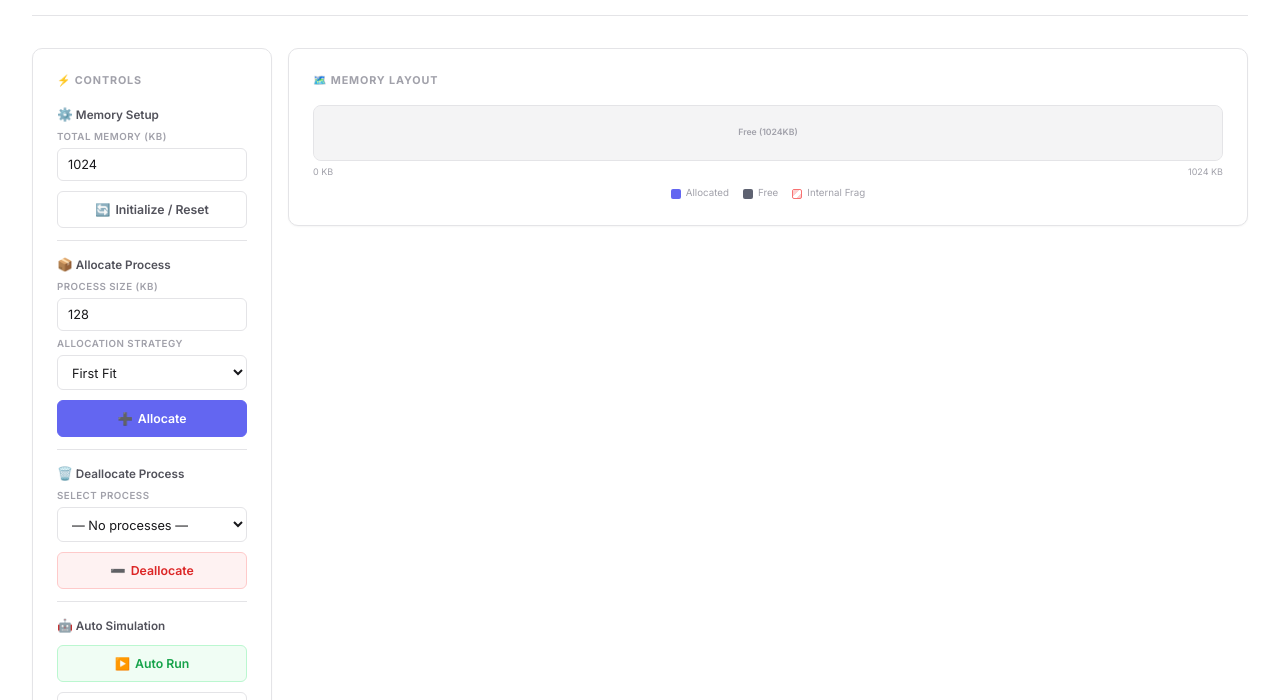
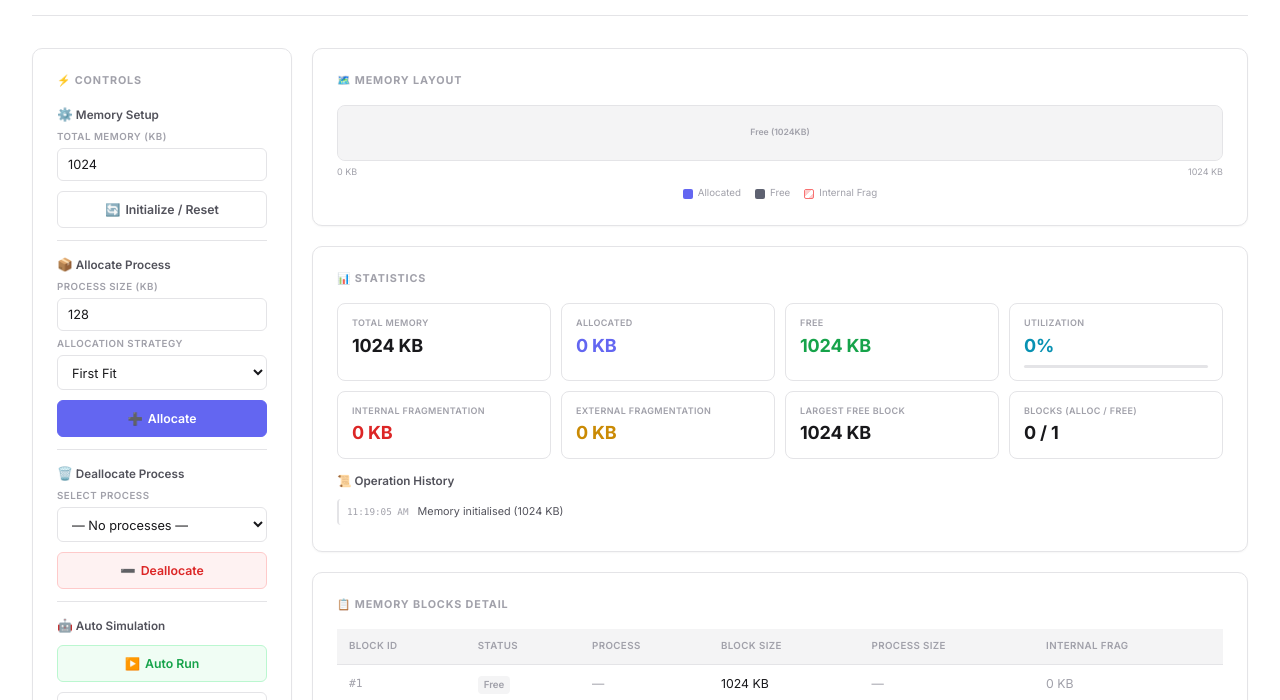
Before and after one commit to nitishhansa1/memory-fragmentation-simulator, a website built with Vite: page index.html in a window 1280 px wide. Shown: the part 93-793 px from the top of the page. Built offline with nearby package versions, Linux system fonts and the light colour scheme.

Commit message:
fix: layout overlap by wrapping main content panels in a flex container

```diff
--- a/index.html
+++ b/index.html
@@ -25,6 +25,8 @@
         <div id="controls"></div>
       </aside>
 
+      <!-- Main Content -->
+      <div class="main-content">
         <!-- Memory Map -->
         <section class="panel" id="memoryMapPanel">
           <div class="panel-title">🗺️ Memory Layout</div>
@@ -67,6 +69,7 @@
             </div>
           </div>
         </section>
+      </div>
     </main>
   </div>
 
--- a/src/style.css
+++ b/src/style.css
@@ -66,12 +66,19 @@ body {
 /* ─── Layout ─── */
 .dashboard {
   display: grid;
-  grid-template-columns: 240px 1fr;
-  gap: 16px;
+  grid-template-columns: 260px 1fr;
+  gap: 20px;
   align-items: start;
 }
 
-.sidebar { grid-row: 1 / -1; position: sticky; top: 20px; }
+.sidebar { position: sticky; top: 24px; }
+
+.main-content {
+  display: flex;
+  flex-direction: column;
+  gap: 20px;
+  min-width: 0;
+}
 
 .panel {
   background: var(--bg);
```
Lines whose indentation alone changed are shown as unchanged.
